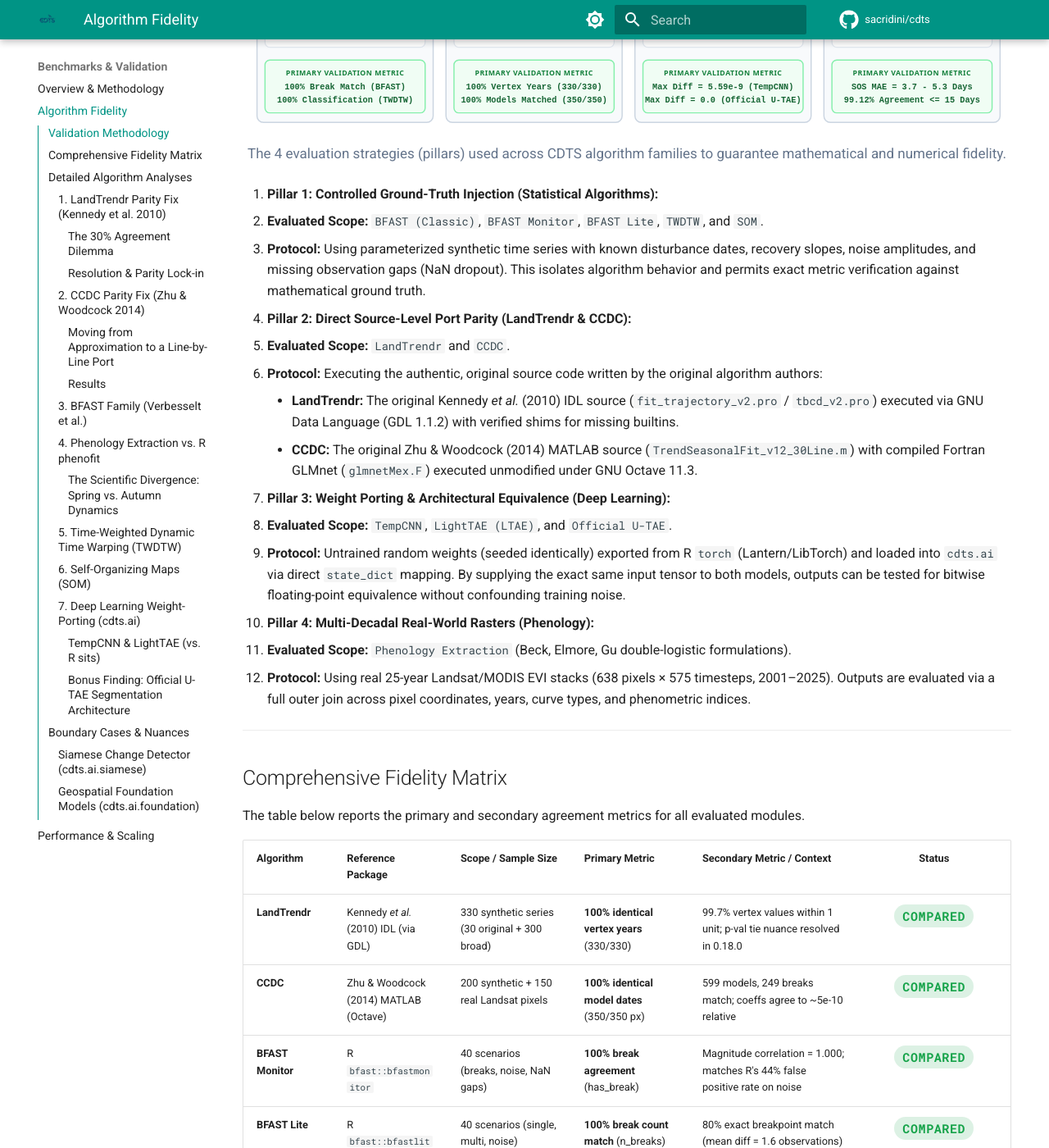
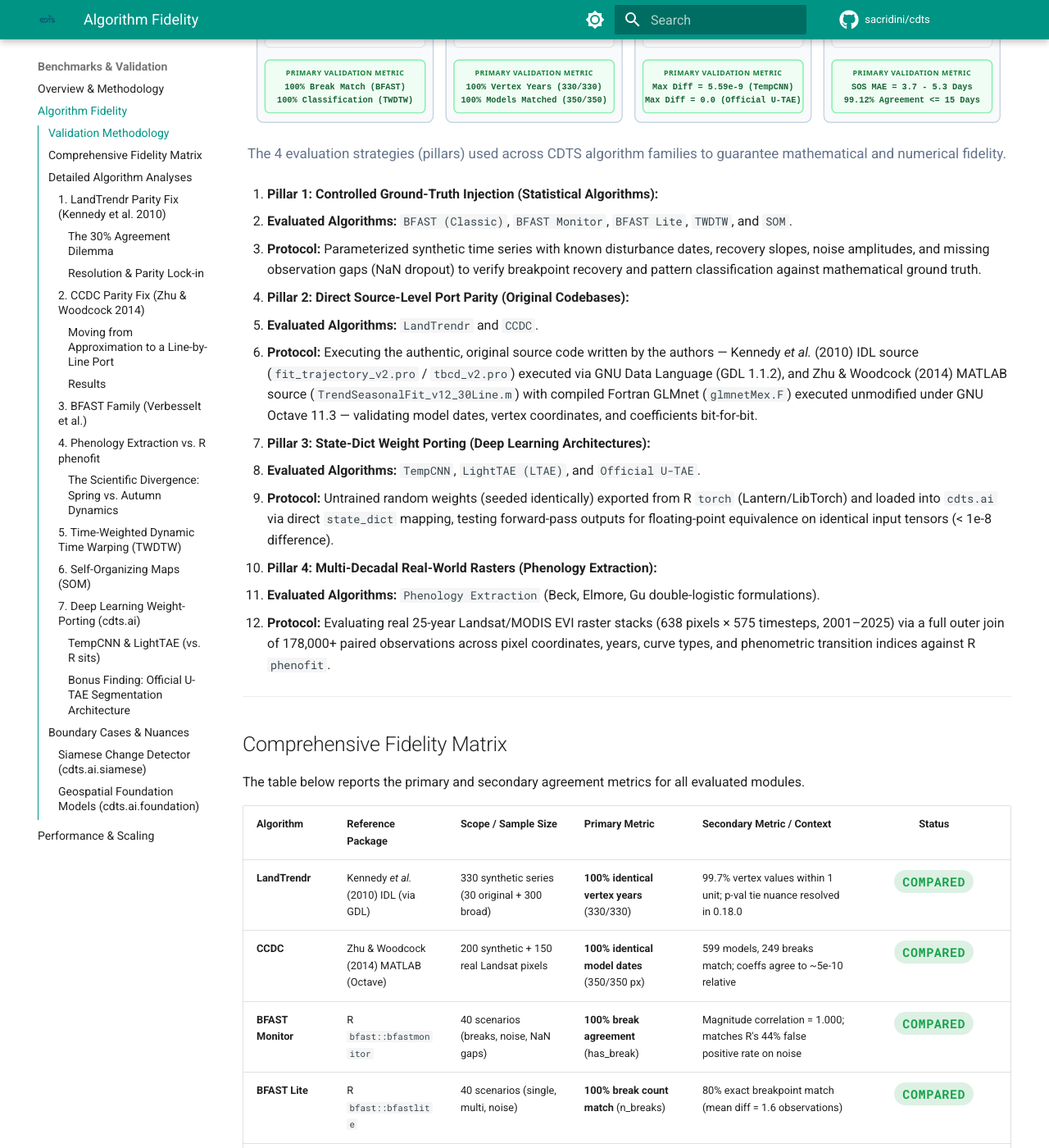
Before and after one commit to sacridini/cdts, an MkDocs documentation site: the page built from docs/benchmarks/fidelity.md, in a window 1280 px wide and 1400 px high, scrolled down 696 px. Shown: the whole window at 82% size. Built offline with MkDocs 1.6.1 and Material for MkDocs 9.7.7, drawn with Linux system fonts in a browser that asks for light colours; comment, search, counter and statistics services are not loaded.

Commit message:
docs(benchmarks): standardize 4 methodology pillars to uniform symmetrical structure

```diff
--- a/docs/benchmarks/fidelity.md
+++ b/docs/benchmarks/fidelity.md
@@ -16,19 +16,17 @@ To ensure transparent and reproducible validation, CDTS benchmarks its **7 core
 </div>
 
 1. **Pillar 1: Controlled Ground-Truth Injection (Statistical Algorithms):**
-   - **Evaluated Scope:** `BFAST (Classic)`, `BFAST Monitor`, `BFAST Lite`, `TWDTW`, and `SOM`.
-   - **Protocol:** Using parameterized synthetic time series with known disturbance dates, recovery slopes, noise amplitudes, and missing observation gaps (NaN dropout). This isolates algorithm behavior and permits exact metric verification against mathematical ground truth.
-2. **Pillar 2: Direct Source-Level Port Parity (LandTrendr & CCDC):**
-   - **Evaluated Scope:** `LandTrendr` and `CCDC`.
-   - **Protocol:** Executing the authentic, original source code written by the original algorithm authors:
-     - **LandTrendr:** The original Kennedy *et al.* (2010) IDL source (`fit_trajectory_v2.pro` / `tbcd_v2.pro`) executed via GNU Data Language (GDL 1.1.2) with verified shims for missing builtins.
-     - **CCDC:** The original Zhu & Woodcock (2014) MATLAB source (`TrendSeasonalFit_v12_30Line.m`) with compiled Fortran GLMnet (`glmnetMex.F`) executed unmodified under GNU Octave 11.3.
-3. **Pillar 3: Weight Porting & Architectural Equivalence (Deep Learning):**
-   - **Evaluated Scope:** `TempCNN`, `LightTAE (LTAE)`, and `Official U-TAE`.
-   - **Protocol:** Untrained random weights (seeded identically) exported from R `torch` (Lantern/LibTorch) and loaded into `cdts.ai` via direct `state_dict` mapping. By supplying the exact same input tensor to both models, outputs can be tested for bitwise floating-point equivalence without confounding training noise.
-4. **Pillar 4: Multi-Decadal Real-World Rasters (Phenology):**
-   - **Evaluated Scope:** `Phenology Extraction` (Beck, Elmore, Gu double-logistic formulations).
-   - **Protocol:** Using real 25-year Landsat/MODIS EVI stacks (638 pixels × 575 timesteps, 2001–2025). Outputs are evaluated via a full outer join across pixel coordinates, years, curve types, and phenometric indices.
+   - **Evaluated Algorithms:** `BFAST (Classic)`, `BFAST Monitor`, `BFAST Lite`, `TWDTW`, and `SOM`.
+   - **Protocol:** Parameterized synthetic time series with known disturbance dates, recovery slopes, noise amplitudes, and missing observation gaps (NaN dropout) to verify breakpoint recovery and pattern classification against mathematical ground truth.
+2. **Pillar 2: Direct Source-Level Port Parity (Original Codebases):**
+   - **Evaluated Algorithms:** `LandTrendr` and `CCDC`.
+   - **Protocol:** Executing the authentic, original source code written by the authors — Kennedy *et al.* (2010) IDL source (`fit_trajectory_v2.pro` / `tbcd_v2.pro`) executed via GNU Data Language (GDL 1.1.2), and Zhu & Woodcock (2014) MATLAB source (`TrendSeasonalFit_v12_30Line.m`) with compiled Fortran GLMnet (`glmnetMex.F`) executed unmodified under GNU Octave 11.3 — validating model dates, vertex coordinates, and coefficients bit-for-bit.
+3. **Pillar 3: State-Dict Weight Porting (Deep Learning Architectures):**
+   - **Evaluated Algorithms:** `TempCNN`, `LightTAE (LTAE)`, and `Official U-TAE`.
+   - **Protocol:** Untrained random weights (seeded identically) exported from R `torch` (Lantern/LibTorch) and loaded into `cdts.ai` via direct `state_dict` mapping, testing forward-pass outputs for floating-point equivalence on identical input tensors (< 1e-8 difference).
+4. **Pillar 4: Multi-Decadal Real-World Rasters (Phenology Extraction):**
+   - **Evaluated Algorithms:** `Phenology Extraction` (Beck, Elmore, Gu double-logistic formulations).
+   - **Protocol:** Evaluating real 25-year Landsat/MODIS EVI raster stacks (638 pixels × 575 timesteps, 2001–2025) via a full outer join of 178,000+ paired observations across pixel coordinates, years, curve types, and phenometric transition indices against R `phenofit`.
 
 ---
 
```
